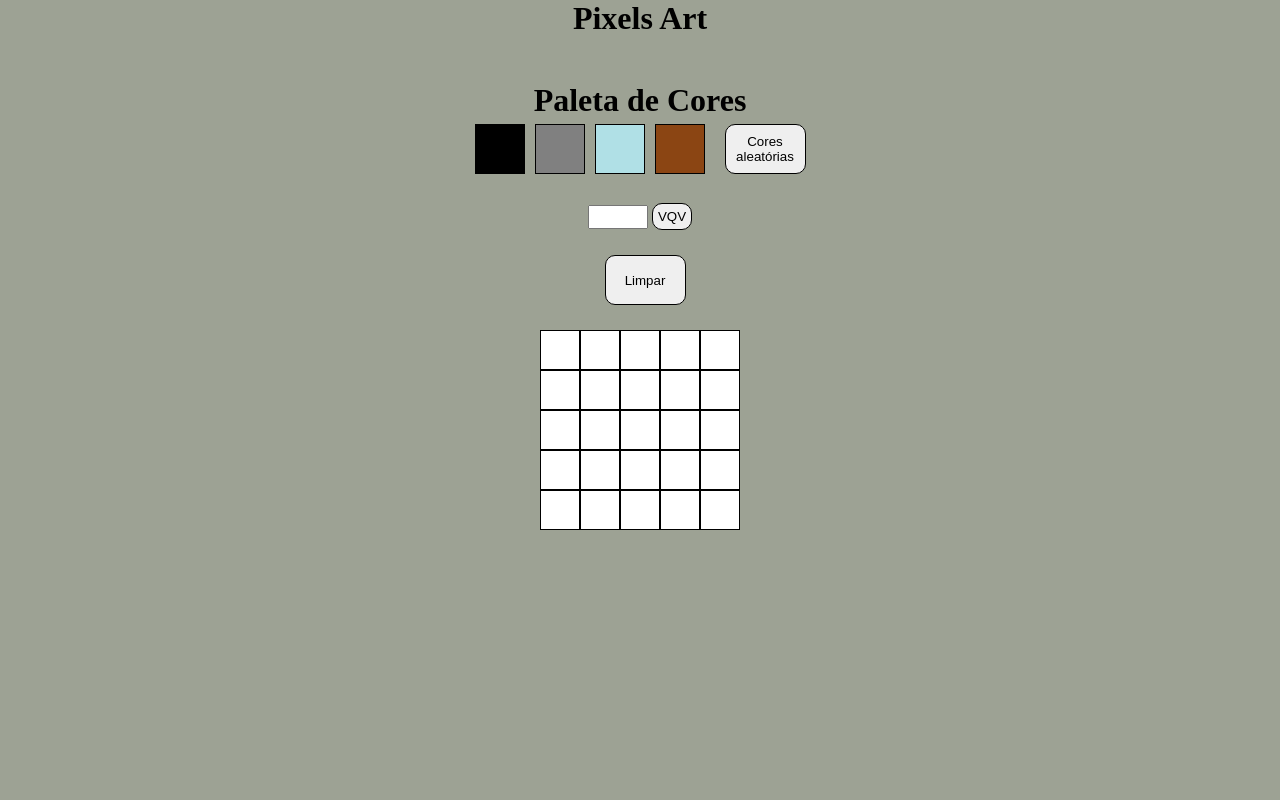
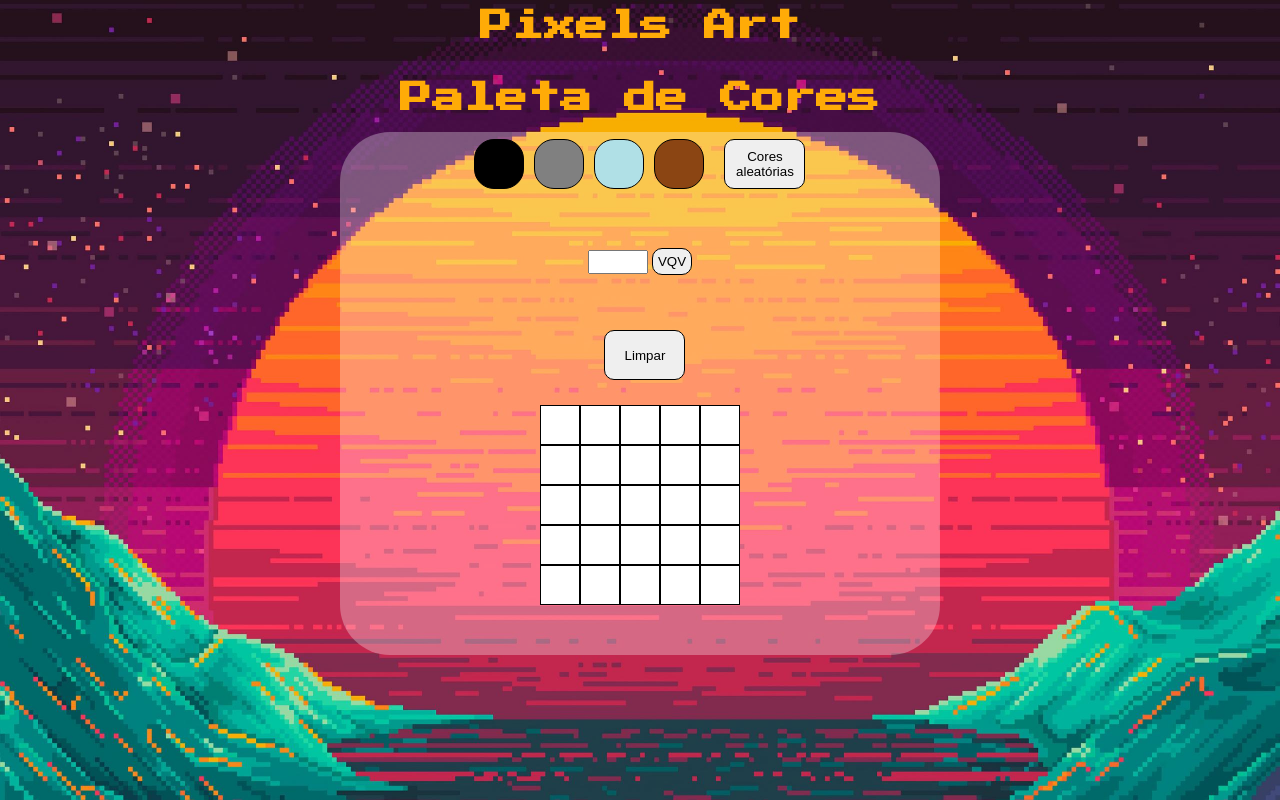
Before and after one commit to pedro-henrique-a-silva/pixel-art-project, a website: page index.html in a window 1280 px wide. Drawn offline with Linux system fonts and the light colour scheme.

Commit message:
Estilizando o projeto

```diff
--- a/index.html
+++ b/index.html
@@ -4,6 +4,9 @@
   <meta charset="UTF-8">
   <meta http-equiv="X-UA-Compatible" content="IE=edge">
   <meta name="viewport" content="width=device-width, initial-scale=1.0">
+  <link rel="preconnect" href="https://fonts.googleapis.com">
+  <link rel="preconnect" href="https://fonts.gstatic.com" crossorigin>
+  <link href="https://fonts.googleapis.com/css2?family=Press+Start+2P&display=swap" rel="stylesheet">
   <link rel="stylesheet" href="style.css">
   <title>Pixel Art's</title>
 </head>
@@ -13,13 +16,17 @@
   </header>
 
   <main>
+    <div class="backgroun-trasparent"></div>
     <h1 id="title">Paleta de Cores</h1>
-    <section id="color-palette"> </section>
+
+    <section id="color-palette"></section>
+
     <div class="board-size-container">
       <input id="board-size" type="number" maxlength="2" min="1" max="50"pattern="^[0-9]+">
-      <button id="generate-board">VQV</button>
+      <button id="generate-board" class="buttons-vqv">VQV</button>
     </div>
-    <div><button id="clear-board" class="buttons">Limpar</button></div>
+
+    <div class="clear-button"><button id="clear-board" class="buttons">Limpar</button></div>
     <section id="pixel-board"></section>
   </main>
 
--- a/style.css
+++ b/style.css
@@ -5,24 +5,54 @@
 }
 
 body {
-  background-color: #9DA294;
+  background-image: url(sunset.jpg);
+  background-repeat: no-repeat;
+  background-size: cover;
+  background-position: top;
 }
 
 header {
+  margin-top: 10px;
   text-align: center;
 }
 
 main {
-  margin-top: 45px;
+  position: relative;
+  margin: 40px auto;
+  width: fit-content;
+  padding: 0 60px;
+}
+
+h1 {
+  font-family: 'Press Start 2P', cursive;
+  color: #FFAB07;
+
 }
 
 #title {
   text-align: center;
+  margin-bottom: 20px;
+}
+
+.backgroun-trasparent {
+  position: absolute;
+  top: 0;
+  height: 100%;
+  width: 100%;
+  background-color: white;
+  opacity: 0.3;
+  top: 50px;
+  left: 50%;
+  border-radius: 50px;
+  transform: translateX(-50%);
+
 }
 
 #color-palette {
+  position: relative;
   margin: auto;
   width: fit-content;
+  z-index: 10;
 }
 
 .color {
@@ -31,6 +61,8 @@ main {
   height: 50px;
   border: 1px solid black;
   margin: 5px;
+  border-radius: 20px;
+  cursor: pointer;
 }
 
 .buttons {
@@ -41,10 +73,18 @@ main {
   border: 1px solid black;
   margin: 5px 5px 0 15px;
   vertical-align: top;
+  cursor: pointer;
+}
+
+.buttons:hover {
+  border: 3px solid black;
 }
 
 #pixel-board {
+  position: relative;
   margin-top: 25px;
+  cursor: pointer;
+  z-index: 10;
 }
 
 .rowDiv {
@@ -67,15 +107,24 @@ main div {
   margin: auto;
 }
 
+#clear-board {
+  position: relative;
+  z-index: 10;
+}
+
 .board-size-container {
+  position: relative;
   margin-top: 20px;
   margin-bottom: 20px;
+  padding: 30px;
+  z-index: 10;
 }
 
 .board-size-container button {
   padding: 5px;
   border-radius: 10px;
   border: 1px solid black;
+  cursor: pointer;
 }
 
 .board-size-container input {
@@ -84,3 +133,7 @@ main div {
   letter-spacing: 1px;
   text-align: center;
 }
+
+.clear-button {
+  width: fit-content;
+}
```
Also changed, not shown: sunset.jpg (added).
